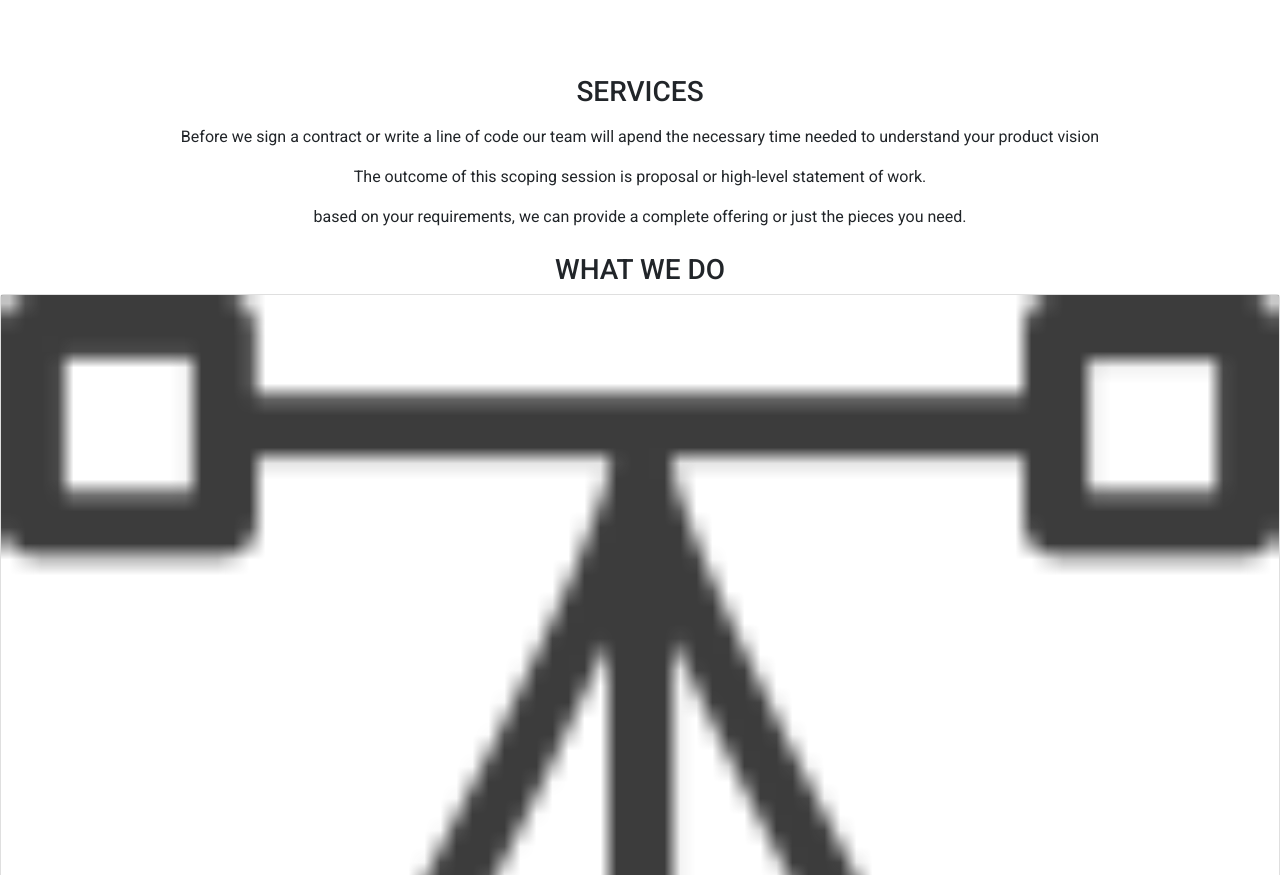
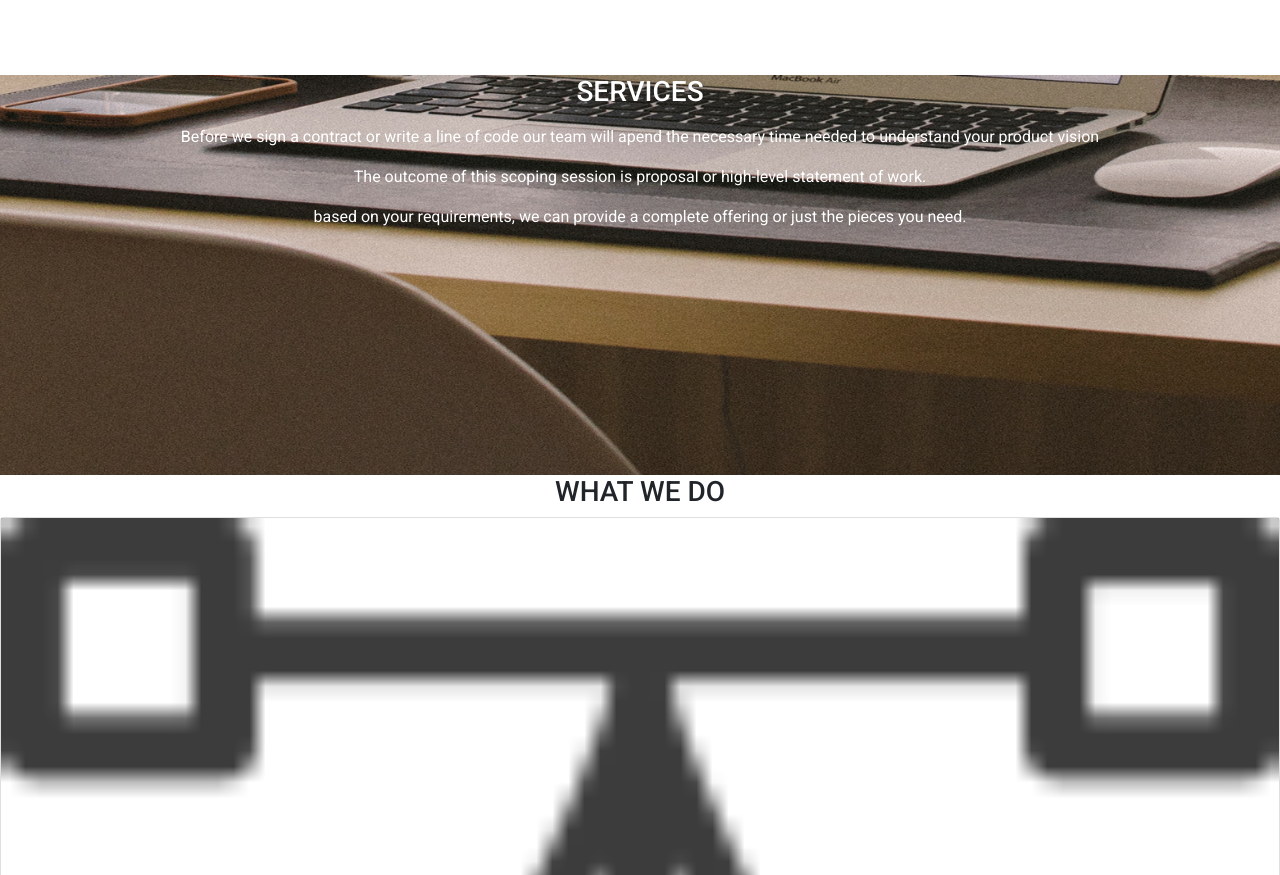
Before and after one commit to CynthiaOuma12673/delani-studio, a plain HTML site: page index.html in a window 1280 px wide. Shown: the part 1133-2008 px from the top of the page. Drawn offline with nearby package versions, Linux system fonts and the light colour scheme.

Commit message:
it will style the services section

```diff
--- a/index.css
+++ b/index.css
@@ -39,3 +39,11 @@ p span {
     margin-top: 3rem;
     height: 40vh;
 }
+/* services */
+.services {
+    background-image: url("images/s_image.jpg");
+    background-size: cover;
+    background-repeat: no-repeat;
+    height: 50vh;
+    color: white;
+}
```
Also changed, not shown: index.html (+1 -0 lines).
